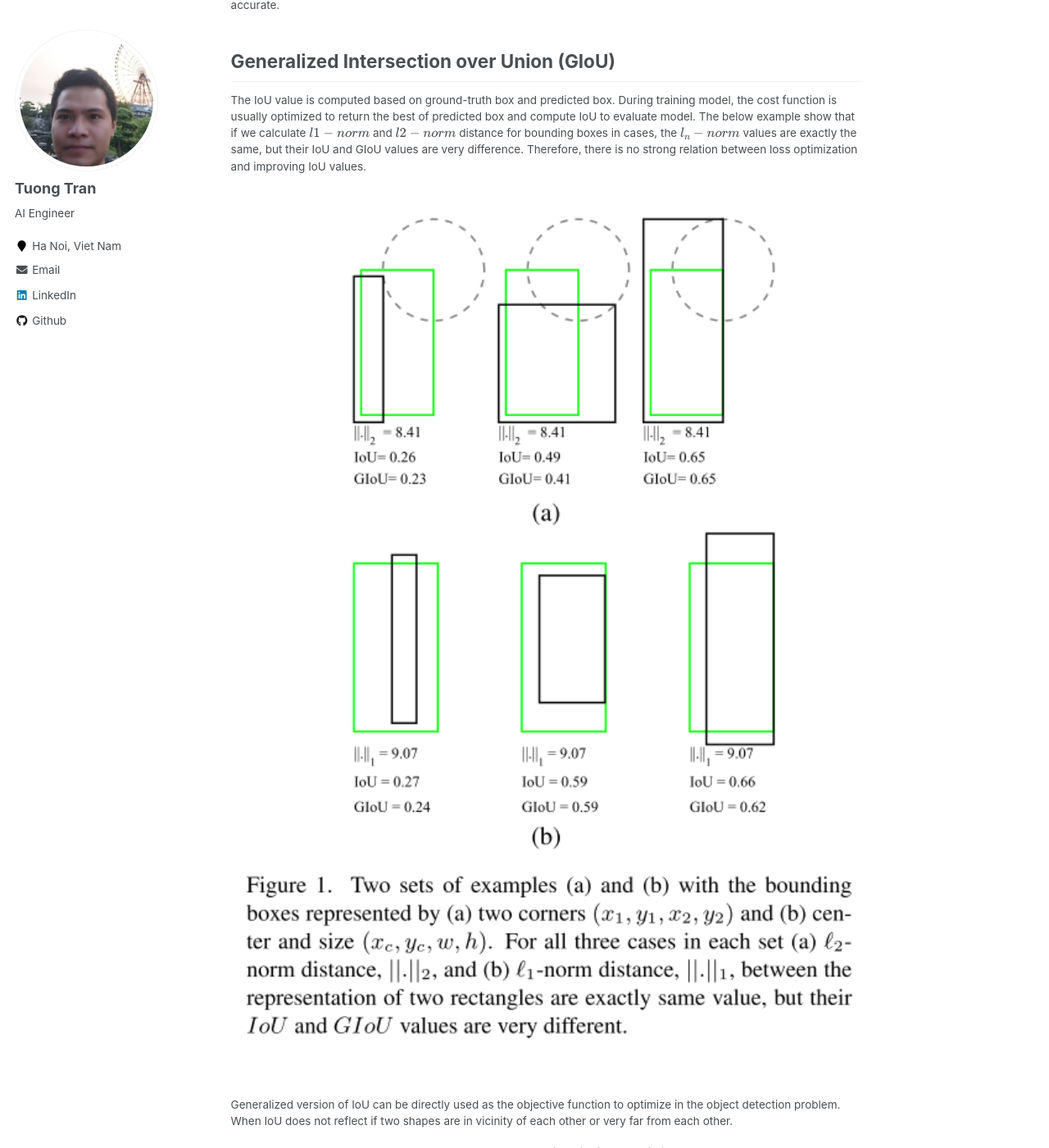
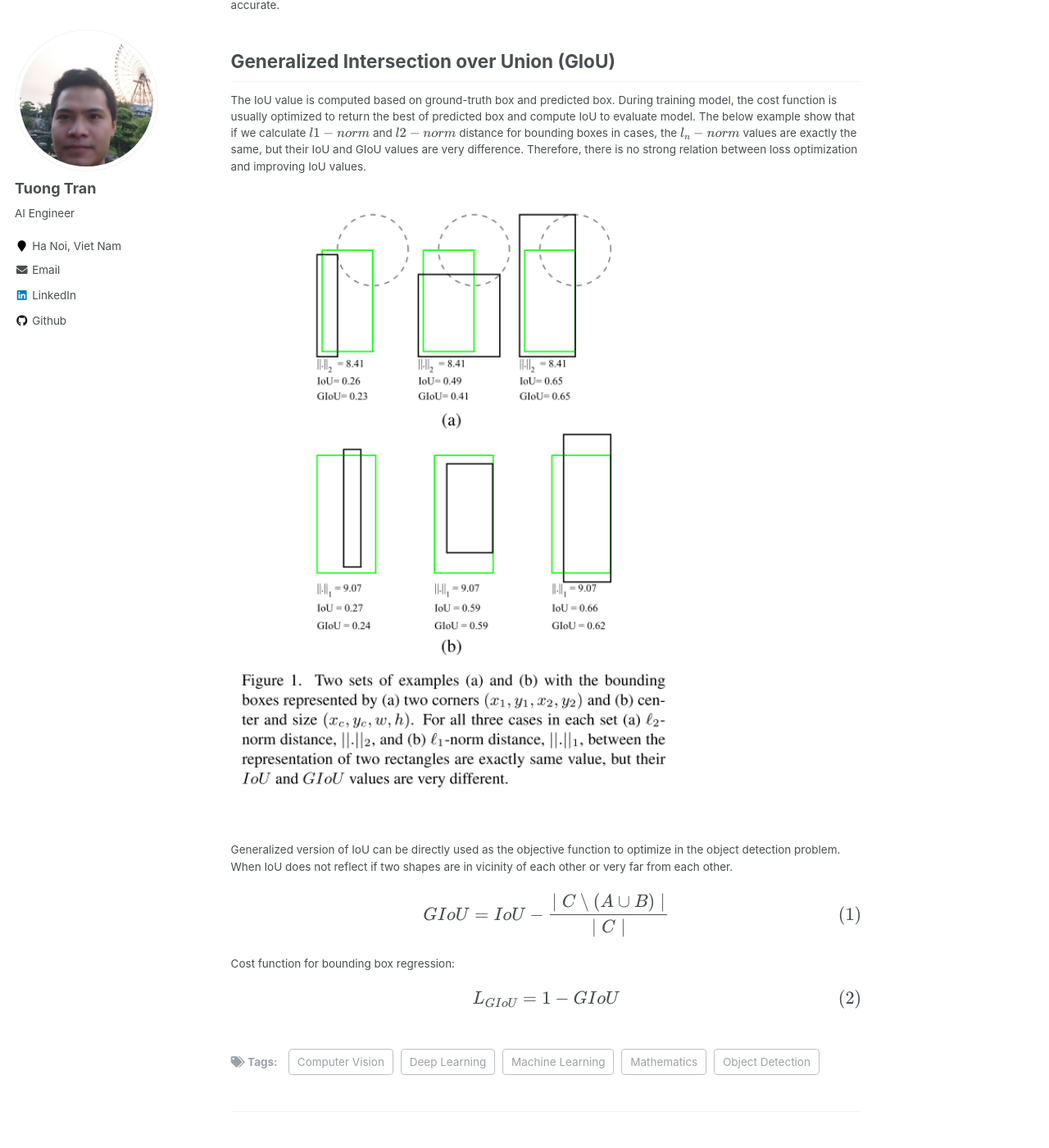
Before and after one commit to tuongtranngoc/tuongtranngoc.github.io, a Jekyll site: the page built from _posts/2023-10-21-iou-loss.md, in a window 1280 px wide and 1400 px high, scrolled down 460 px. Shown: the whole window at 82% size. Built offline with Jekyll 4.4.1, drawn with Linux system fonts in a browser that asks for light colours; formulas are drawn with MathJax 3.

```diff
--- a/_sass/_base.scss
+++ b/_sass/_base.scss
@@ -203,7 +203,8 @@
   }
 
   img {
-    width: 100%;
+    width: 70%;
+    height: auto;
     border-radius: $border-radius;
     -webkit-transition: $global-transition;
     transition: $global-transition;
--- a/_sass/_page.scss
+++ b/_sass/_page.scss
@@ -177,7 +177,7 @@
 }
 
 .page__hero-image {
-  width: 80%;
+  width: 70%;
   height: auto;
   -ms-interpolation-mode: bicubic;
   text-align: center;
```
